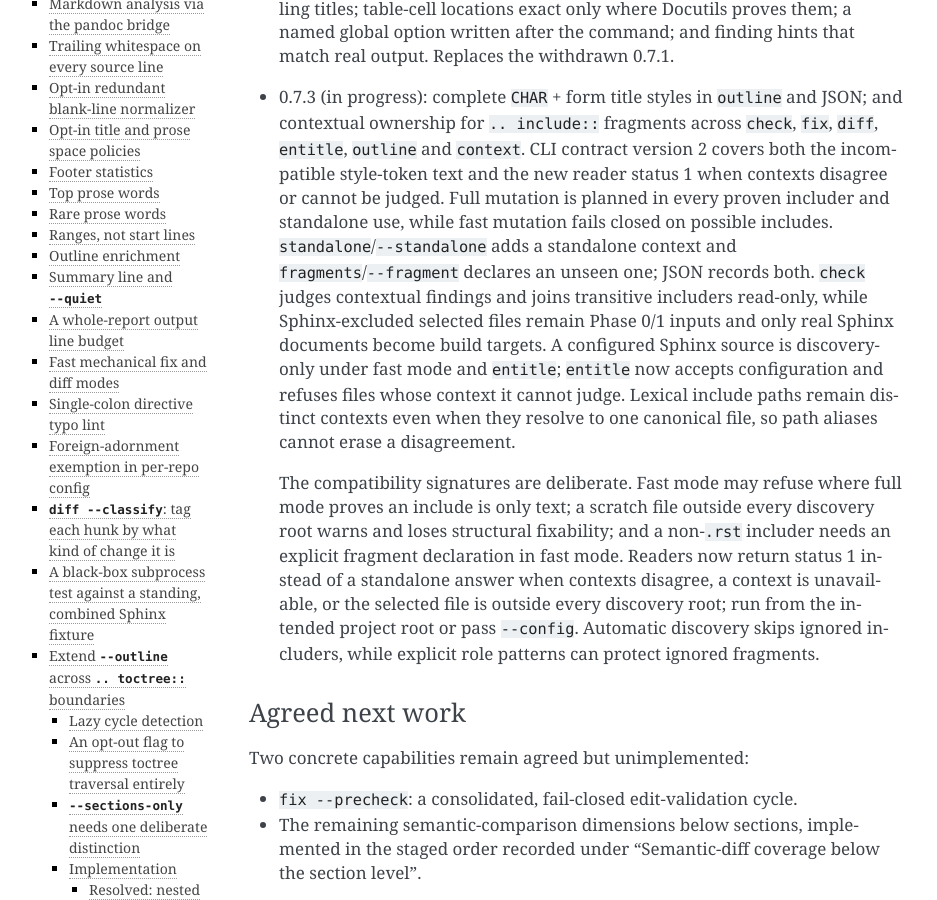
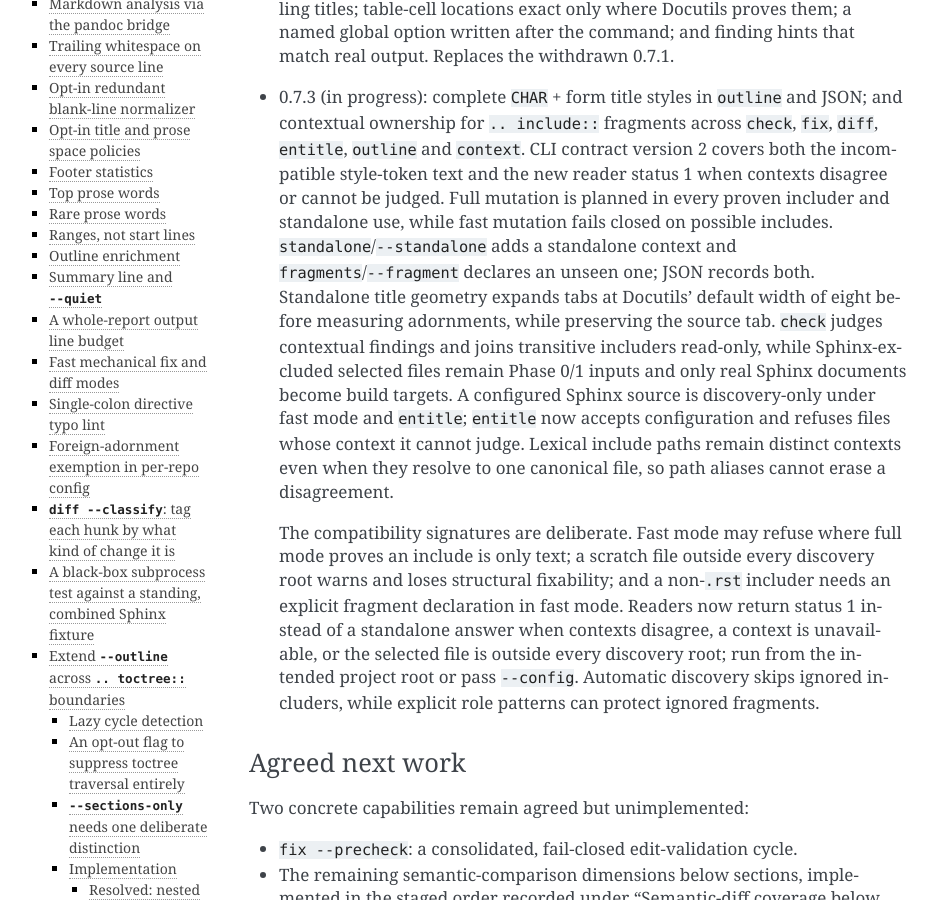
Before and after one commit to dememax/check_rst, a Sphinx documentation site: the page built from docs/roadmap.rst, in a window 1280 px wide and 900 px high, scrolled down 1939 px. Shown: the whole window, without its empty margins (171-1108 px from the left). Built offline with Sphinx 7.4.7, drawn with Linux system fonts in a browser that asks for light colours.

Commit message:
fix: measure standalone tabbed titles like Docutils
CR-49 came from the standalone title planner measuring raw tab characters as
one display column. Docutils expands standalone input at tab width eight before
it recognizes and measures a title, so check_rst produced five-character
adornments for A<TAB>B where the parsed title requires eleven. Include-context
composition already performs its own context-specific expansion and is
unchanged.

Expand tabs only in the temporary string passed to column_width while returning
the original stripped title. This preserves the source tab and centralizes the
corrected geometry for checks, direct adornment fixes, and hierarchy remaps.
Record the behavior in the 0.7.3 roadmap entry; Ruff also reflows the RED
assertion without changing its predicate.

Validation: the focused CR-49 regression and twelve include tab tests pass; the
repository RST check/fix/check loop is clean; 2,311 tests pass with Docutils
0.23/Sphinx 9.1.0 and with Docutils 0.22.4/Sphinx 9.1.0; Ruff format/check, mypy
2.2.0, and git diff --check are clean.

Co-Authored-By: Codex GPT-5 <noreply@openai.com>

```diff
--- a/docs/roadmap.rst
+++ b/docs/roadmap.rst
@@ -90,7 +90,9 @@ The following capabilities are implemented and protected by tests:
   is planned in every proven includer and standalone use, while fast mutation
   fails closed on possible includes.  ``standalone``/``--standalone`` adds a
   standalone context and ``fragments``/``--fragment`` declares an unseen one;
-  JSON records both.
+  JSON records both.  Standalone title geometry expands tabs at Docutils'
+  default width of eight before measuring adornments, while preserving the
+  source tab.
   ``check`` judges contextual findings and joins transitive includers
   read-only, while Sphinx-excluded selected files remain Phase 0/1 inputs and
   only real Sphinx documents become build targets.  A configured Sphinx source
```
Also changed, not shown: 2 other files.
